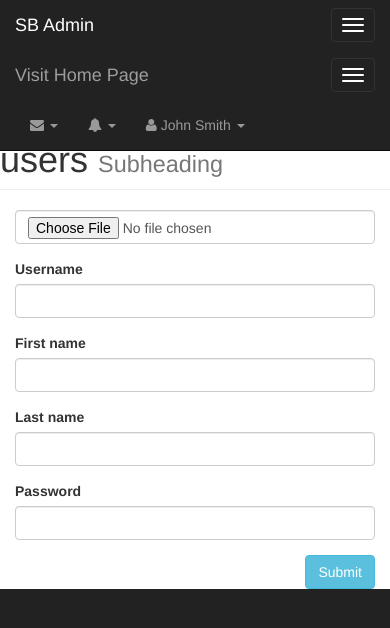
After one commit to chokrihamza/photo_galary-project-with-php-oop, a PHP site: page /admin/add_user.php in a window 390 px wide; the page is wider, and only the part inside the window is pictured. The commit adds this page. Shown: the top 628 px of that part. Run offline with PHP 8.4, Linux system fonts and the light colour scheme; the visitor is signed in with stand-in values (Sample User, id 1); grey boxes labelled with a size stand in for pictures from a placeholder-image service; some libraries are stand-ins or nearby versions.

Commit message:
finish users picture load

```diff
--- /dev/null
+++ b/admin/add_user.php
@@ -0,0 +1,107 @@
+<?php include("includes/header.php"); ?>
+<?php if (!$session->is_signed_in()) {
+  redirect("login.php");
+} ?>
+<?php //
+
+//$user  =  User::find_by_id($_GET['id']);
+$user = new User();
+if (isset($_POST['create'])) {
+
+  $user->username = $_POST['username'];
+  $user->first_name = $_POST['first_name'];
+  $user->last_name = $_POST['last_name'];
+  $user->password = $_POST['password'];
+  $user->set_file($_FILES['user_image']);
+  $user->save_user_and_image();
+
+
+  // if ($user) {
+  //   $user->title = $_POST['title'];
+  //   $user->caption = $_POST['caption'];
+  //   $user->alternate_text = $_POST['alternate_text'];
+  //   $user->description = $_POST['description'];
+  //   $user->save();
+  // }
+}
+
+?>
+
+<!-- Navigation -->
+<nav class="navbar navbar-inverse navbar-fixed-top" role="navigation">
+  <!-- Brand and toggle get grouped for better mobile display -->
+  <div class="navbar-header">
+    <button type="button" class="navbar-toggle" data-toggle="collapse" data-target=".navbar-ex1-collapse">
+      <span class="sr-only">Toggle navigation</span>
+      <span class="icon-bar"></span>
+      <span class="icon-bar"></span>
+      <span class="icon-bar"></span>
+    </button>
+    <a class="navbar-brand" href="index.html">SB Admin</a>
+  </div>
+  <!-- Top Menu Items -->
+
+  <?php include("includes/top_nav.php"); ?>
+
+
+  <!-- Sidebar Menu Items - These collapse to the responsive navigation menu on small screens -->
+  <?php include("includes/side_nav.php");    ?>
+  <!-- /.navbar-collapse -->
+</nav>
+
+<div id="page-wrapper">
+  <!-- Page Heading -->
+  <div class="row">
+    <div class="col-lg-12">
+      <h1 class="page-header">
+        users
+        <small>Subheading</small>
+
+      </h1>
+      <form action="" method="post" enctype="multipart/form-data">
+        <div class="col-md-4 col-md-offset-4">
+          <div class="form-group">
+
+            <input type="file" name="user_image" class="form-control">
+
+          </div>
+          <div class="form-group">
+            <label for="username">Username</label>
+            <input type="text" name="username" class="form-control">
+
+          </div>
+
+          <div class="form-group">
+            <label for="first_name">First name</label>
+            <input type="text" name="first_name" class="form-control">
+
+          </div>
+          <div class="form-group">
+            <label for="last_name">Last name</label>
+            <input type="text" name="last_name" class="form-control">
+
+          </div>
+          <div class="form-group">
+            <label for="password">Password</label>
+            <input type="password" name="password" class="form-control">
+
+          </div>
+          <div class="form-group">
+
+            <input type="submit" name="create" class="btn btn-info pull-right">
+
+          </div>
+        </div>
+
+      </form>
+    </div>
+  </div>
+  <!-- /.row -->
+
+</div>
+
+
+</div>
+<!-- /#page-wrapper -->
+
+<?php include("includes/footer.php"); ?>
--- a/admin/includes/user.php
+++ b/admin/includes/user.php
@@ -12,6 +12,55 @@ class User extends Db_object
   public $user_image;
   public $upload_directory = "images";
   public $image_placeholder = "favicon.png";
+  // function to set file for user
+  public function set_file($file)
+  {
+    if (empty($file) || !$file || !is_array($file)) {
+      $this->errors[] = "There was no file uploaded here";
+      return false;
+    } elseif ($file['error'] != 0) {
+      $this->errors[] = $this->upload_errors_array[$file['error']];
+      return false;
+    } else {
+      $this->user_image = basename($file['name']);
+      $this->tmp_path = $file['tmp_name'];
+      $this->type = $file['type'];
+      $this->size = $file['size'];
+    }
+  }
+
+  public function save_user_and_image()
+  {
+    if ($this->id) {
+      $this->update();
+    } else {
+      if (!empty($this->errors)) {
+        return false;
+      }
+      if (empty($this->user_image) || empty($this->tmp_path)) {
+        $this->errors[] = "the file was not available";
+        return false;
+      }
+      $target_path = SITE_ROOT . DS . 'admin' . DS . $this->upload_directory . DS . $this->user_image;
+      if (file_exists($target_path)) {
+        $this->errors[] = "The file {$this->user_image} already exists";
+        return false;
+      }
+      if (move_uploaded_file($this->tmp_path, $target_path)) {
+        if ($this->create()) {
+          unset($this->tmp_path);
+          return true;
+        }
+      } else {
+        $this->errors[] = "the file directory probably does not have permission";
+        return false;
+      }
+    }
+  }
+
+
+
+
 
   public function image_path_and_placeholder()
   {
--- a/admin/users.php
+++ b/admin/users.php
@@ -50,8 +50,8 @@
             <?php foreach ($users as $user) : ?>
             <tr>
               <td><?php echo $user->id; ?></td>
-              <td><img class="thumbnail" style="width: 50px;" src="<?php echo $user->image_path_and_placeholder();   ?>"
-                  alt="" />
+              <td><img class="thumbnail" style="width: 50px; "
+                  src="<?php echo $user->image_path_and_placeholder();   ?>" alt="" />
                 <div class="pictures_link">
                   <a href="delete_user.php?id=<?php echo $user->id; ?>">Delete</a>
                   <a href="edit_user.php?id=<?php echo $user->id; ?>">Edit</a>
```
Also changed, not shown: admin/images/_large_image_4.jpg (added), admin/images/image-1.jpg (added), admin/images/images-14.jpg (added).
